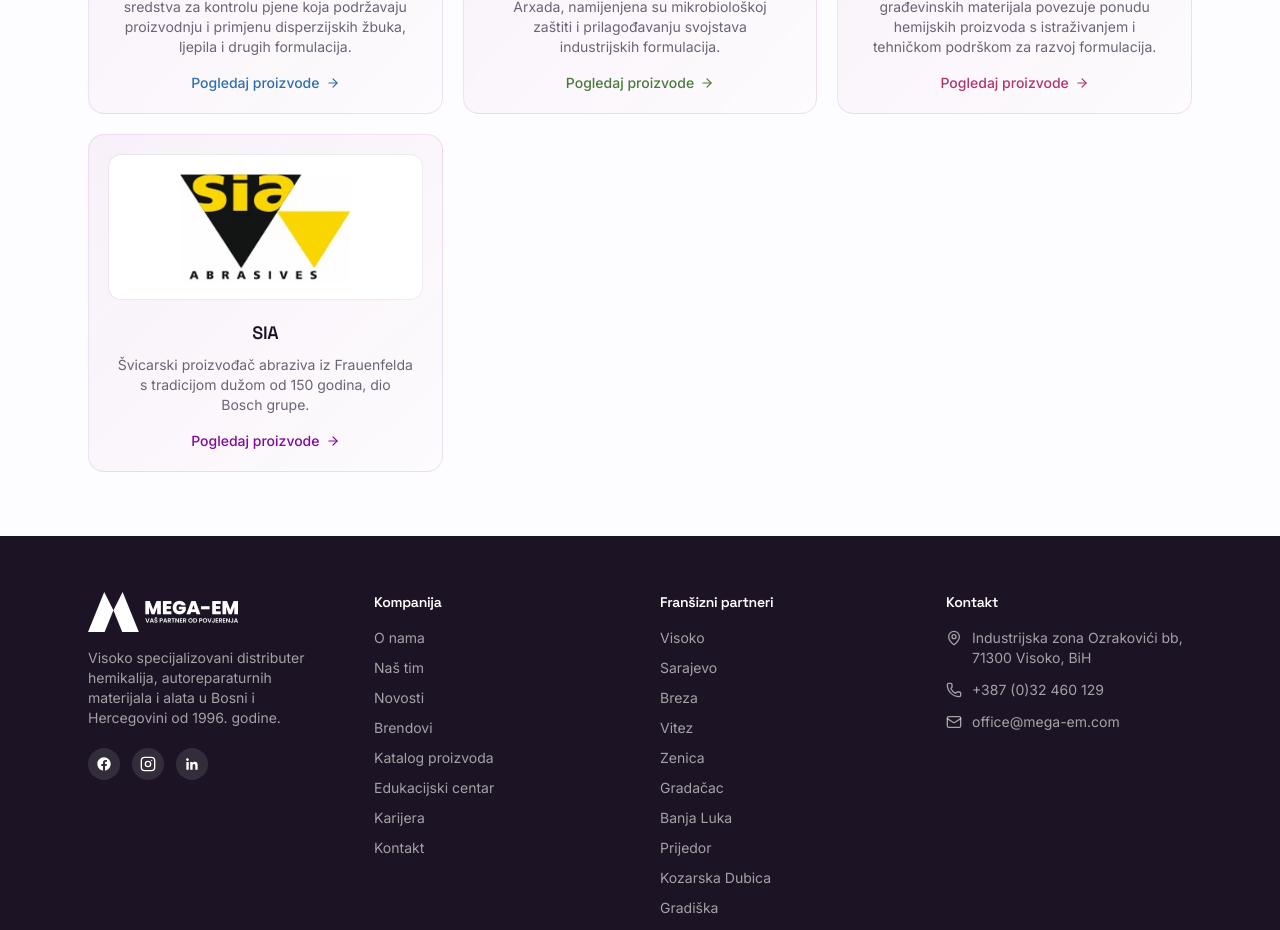
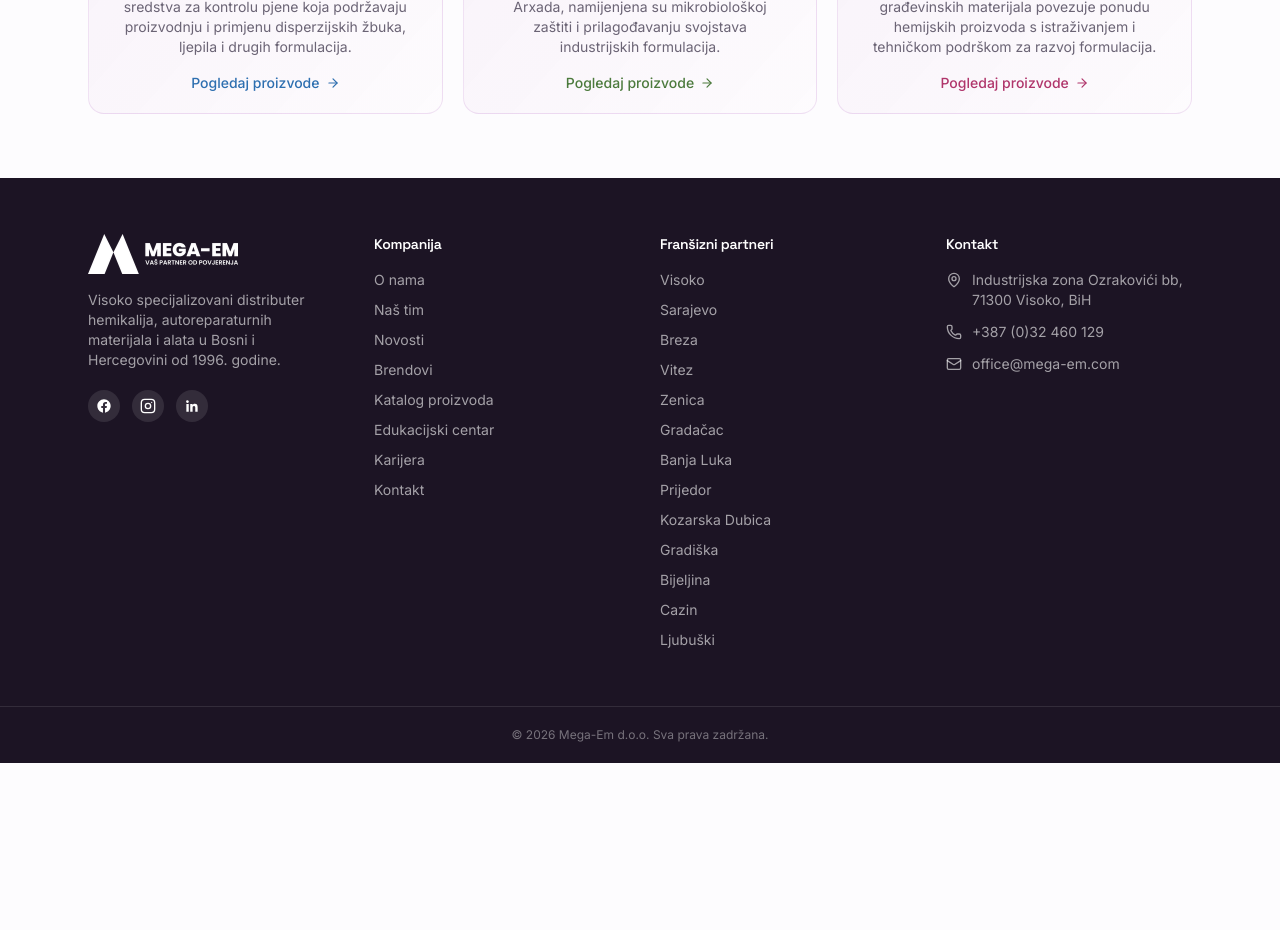
Before and after one commit to FarukCaluk/mega-em-redesign, a React (Vite) app: page /brendovi in a window 1280 px wide. Shown: the part 6060-6990 px from the top of the page. After the commit the page ends 6823 px from the top, so only its background shows below. Built offline with nearby package versions, Linux system fonts and the light colour scheme.

Commit message:
fix: Brendovi prate službeni popis od 42 brenda (#10)

```diff
--- a/src/data/brandTexts.ts
+++ b/src/data/brandTexts.ts
@@ -42,5 +42,4 @@ export const brandTexts: Record<string, [string, string?]> = {
   'Rowis': ['Rowis razvija pomoćna hemijska sredstva i aditive za industrijske primjene, uključujući građevinsku hemiju. Program obuhvata sredstva za kontrolu pjene koja podržavaju proizvodnju i primjenu disperzijskih žbuka, ljepila i drugih formulacija.'],
   'Troy': ['Troy razvija konzervanse i funkcionalne aditive za boje, premaze i srodne proizvode. Njegova rješenja, danas u okviru kompanije Arxada, namijenjena su mikrobiološkoj zaštiti i prilagođavanju svojstava industrijskih formulacija.', 'Troy Corporation je specijalizirana hemijska kompanija poznata po biocidima i konzervansima za boje i premaze. Linija Mergal služi kao konzervans u limenci, a Troysan kao fungicid za suhi film vanjskih premaza. Nudi i aditive poput Troythix Anti-Sag4 za kontrolu reologije. Od 2015. preuzela je i industrijske biocide kompanije Ashland.'],
   'Loufakis': ['Loufakis Chemicals proizvodi i distribuira hemijske sirovine i specijalne proizvode za različite industrijske sektore. U području građevinskih materijala povezuje ponudu hemijskih proizvoda s istraživanjem i tehničkom podrškom za razvoj formulacija.', 'Loufakis Chemicals SA osnovana je 1987. godine i snabdijeva industriju hemijskim proizvodima uz razvojni tim. Pogon i skladište sa pristupom željeznici nalaze se u industrijskoj zoni Sindos kod Soluna. Pružaju i logističke usluge skladištenja hemikalija za treća lica.'],
-  'SIA': ['Švicarski proizvođač abraziva iz Frauenfelda s tradicijom dužom od 150 godina, dio Bosch grupe.', 'sia Abrasives potiče iz male hemijske tvornice u Frauenfeldu u Švicarskoj, a mehanička proizvodnja fleksibilnih abraziva na današnjoj lokaciji počela je 1875. Od 2008. dio je Robert Bosch GmbH, kao centar izvrsnosti za brušenje. Zapošljava oko 1.000 ljudi širom svijeta, a 2025. obilježila je 150 godina. Pored klasičnih abraziva nudi netkane i spužvaste abrazivne proizvode.'],
 }
--- a/src/data/brands.ts
+++ b/src/data/brands.ts
@@ -51,7 +51,6 @@ const list: [string, string?][] = [
   ['Rowis', 'rowis-logo.webp'],
   ['Troy', 'troy-logo.webp'],
   ['Loufakis'],
-  ['SIA', 'sia-logo.webp'],
 ]
 
 export const brands: Brand[] = list.map(([name, file]) => ({
```
Also changed, not shown: public/images/partners/sia-logo.webp (deleted).
